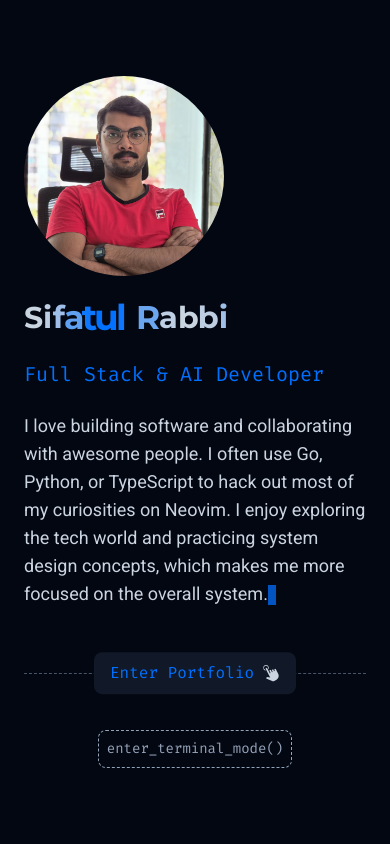
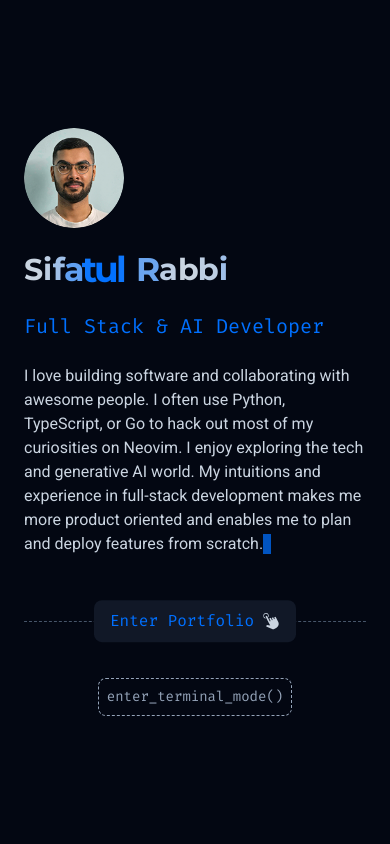
Before and after one commit to sifatulrabbi/sifatulrabbi.github.io, a React (Vite) app: page / in a window 390 px wide. Shown: the top 844 px of the page. Built offline with nearby package versions, Linux system fonts and the light colour scheme.

Commit message:
better hero transitions

```diff
--- a/src/assets/data.ts
+++ b/src/assets/data.ts
@@ -10,7 +10,9 @@ export const experienceSectionData = [
         current: true,
         jobType: "Remote",
         employmentType: "Full-time",
-        description: ["Building the next level RFX platform for the elits"],
+        description: [
+            "Collaborating with an awesome team to build industry leading AI powered RFX Response solution.",
+        ],
         techStack: ["TypeScript", "Python", "React", "Langchain"],
     },
     {
--- a/src/layouts/PortfolioLayout.tsx
+++ b/src/layouts/PortfolioLayout.tsx
@@ -1,4 +1,4 @@
-import React, { useState } from "react";
+import React, { useEffect, useState } from "react";
 import { HeroSection } from "@/modules";
 import DetailsSection from "@/modules/DetailsSection";
 import TerminalModePage from "@/modules/TerminalMode";
@@ -7,12 +7,12 @@ import TerminalModeProvider from "@/modules/TerminalMode/TerminalModeProvider";
 const PortfolioLayout: React.FC = () => {
     const [showHero, setShowHero] = useState(true);
     const [terminalMode, setTerminalMode] = useState(false);
+    const [revealUnderneath, setRevealUnderneath] = useState(false);
 
-    // <main
-    //     className={`w-full max-w-full bg-gray-900 min-h-[100vh] overflow-hidden ${
-    //         !terminalMode && showHero ? "max-h-[100vh]" : ""
-    //     }`}
-    // >
+    useEffect(() => {
+        document.body.style.overflow = showHero ? "hidden" : "auto";
+    }, [showHero]);
+
     return (
         <main
             className={`w-full min-h-max flex flex-col justify-start items-start 2xl:items-center
@@ -30,13 +30,14 @@ const PortfolioLayout: React.FC = () => {
             )}
             {!terminalMode && (
                 <div
-                    className={`z-[100] w-full fixed top-0 right-0 left-0 bottom-0 flex flex-col justify-start items-start bg-gray-950 transition-transform duration-500 ${
-                        showHero ? "" : "translate-x-full"
-                    }`}
+                    className={`z-[100] w-full fixed top-0 right-0 left-0 bottom-0 flex flex-col justify-start items-start transition-[transform,background-color] duration-500 ease-in-out bg-gray-950
+                        ${revealUnderneath ? "md:bg-gray-950/60" : ""}
+                        ${showHero ? "backdrop-blur-sm" : "translate-x-full"}`}
                 >
                     <HeroSection
                         setShowHero={setShowHero}
                         setTerminalMode={setTerminalMode}
+                        setRevealUnderneath={setRevealUnderneath}
                     />
                 </div>
             )}
--- a/src/modules/Blogs/components/Sidebar.tsx
+++ b/src/modules/Blogs/components/Sidebar.tsx
@@ -23,10 +23,11 @@ const BlogsSidebar: React.FC = () => {
                 <div className="w-full flex items-start justify-between mb-4">
                     <Link to="/blogs">
                         <img
-                            src="/logo.png"
+                            src="/me.jpg"
                             alt="Sifatul Rabbi"
                             height={50}
                             width={50}
+                            className="rounded-full"
                         />
                     </Link>
                     <button
--- a/src/modules/DetailsSection/DetailsSidebar.tsx
+++ b/src/modules/DetailsSection/DetailsSidebar.tsx
@@ -30,10 +30,11 @@ const DetailsSidebar: React.FC<{
             <div className="w-full flex items-start justify-between mb-4">
                 <button onClick={() => window.location.reload()}>
                     <img
-                        src="/logo.png"
+                        src="/me.jpg"
                         alt="Sifatul Rabbi"
                         height={50}
                         width={50}
+                        className="rounded-full"
                     />
                 </button>
                 <button
--- a/src/modules/HeroSection.tsx
+++ b/src/modules/HeroSection.tsx
@@ -6,20 +6,20 @@ import { AnimatedText } from "@/components";
 type Props = {
     setShowHero: (v: boolean) => void;
     setTerminalMode: (v: boolean) => void;
+    setRevealUnderneath?: (v: boolean) => void;
 };
 
-// const aboutmeWords =
-//     "I discovered my love for coding and building things while modding GTA 5 with Lua and XML to add new 'Cars' and 'Peds'. Coding and crafting softwares felt like having superpowers so started diving deep. As a Full-stack Engineer, I've led 2 SaaS startups in the past 3 years, focusing on translating business requirements in to applications. Building and designing backend systems excites me the most. ".split(
-//         "",
-//     );
-// I've helped rebuild HelloScribe AI's entire system in a more secure and scalable way.
 const aboutmeWords =
-    "I love building software and collaborating with awesome people. I often use Go, Python, or TypeScript to hack out most of my curiosities on Neovim. I enjoy exploring the tech world and practicing system design concepts, which makes me more focused on the overall system.".split(
+    "I love building software and collaborating with awesome people. I often use Python, TypeScript, or Go to hack out most of my curiosities on Neovim. I enjoy exploring the tech and generative AI world. My intuitions and experience in full-stack development makes me more product oriented and enables me to plan and deploy features from scratch.".split(
         "",
     );
 const aboutMeExt = "";
 
-const HeroSection: React.FC<Props> = ({ setShowHero, setTerminalMode }) => {
+const HeroSection: React.FC<Props> = ({
+    setShowHero,
+    setTerminalMode,
+    setRevealUnderneath,
+}) => {
     const [hoveringEnter, setHoveringEnter] = useState(false);
     const [aboutme, setAboutme] = useState("");
 
@@ -41,13 +41,8 @@ const HeroSection: React.FC<Props> = ({ setShowHero, setTerminalMode }) => {
     return (
         <div className="w-full h-full p-6 flex flex-col justify-center max-w-4xl mx-auto gap-10">
             <div className="w-full flex flex-col mx-auto gap-6 relative">
-                <div className="w-[200px] h-[200px] overflow-hidden flex items-center justify-center rounded-full">
-                    <img
-                        src="/me-sitting-on-chair-tshirt.jpg"
-                        height="300px"
-                        width="300px"
-                        className="bg-cover"
-                    />
+                <div className="w-[100px] h-[100px] md:w-[150px] md:h-[150px] overflow-hidden flex items-center justify-center rounded-full transition-all duration-100">
+                    <img src="/me.jpg" className="object-cover object-top" />
                 </div>
                 <h1 className="text-slate-300 font-bold text-3xl sm:text-4xl md:text-5xl selection:bg-transparent selection:text-primary-400">
                     {"Sifatul Rabbi".split("").map((str, i) => (
@@ -61,7 +56,7 @@ const HeroSection: React.FC<Props> = ({ setShowHero, setTerminalMode }) => {
                 <h4 className="text-primary-400 font-mono text-xl md:text-2xl">
                     Full Stack {"&"} AI Developer
                 </h4>
-                <p className="prose prose-invert prose-slate max-w-full relative text-lg">
+                <p className="prose prose-invert prose-slate max-w-full relative text-base md:text-lg">
                     <span className="absolute">
                         <span
                             dangerouslySetInnerHTML={{ __html: aboutme }}
@@ -80,13 +75,19 @@ const HeroSection: React.FC<Props> = ({ setShowHero, setTerminalMode }) => {
             <div className="flex flex-col items-center gap-4">
                 <button
                     onClick={handleShowDetails}
-                    className="text-slate-300 rounded-full py-4 h-[50px] w-full lg:hover:text-primary-400 lg:hover:border-primary-400 transition-colors duration-300 flex flex-row items-center justify-start overflow-hidden relative"
+                    className="z-[10] text-slate-300 rounded-full py-4 h-[50px] w-full lg:hover:text-primary-400 lg:hover:border-primary-400 transition-colors duration-300 flex flex-row items-center justify-start overflow-hidden relative"
                 >
-                    {/*<FaChevronRight className="hero-enter-btn" />*/}
+                    {/* <FaChevronRight className="hero-enter-btn delay-[0.5s]" /> */}
                     <div className="absolute left-0 right-0 h-0 border-t border-dashed border-slate-600"></div>
                     <p
-                        onMouseEnter={() => setHoveringEnter(true)}
-                        onMouseLeave={() => setHoveringEnter(false)}
+                        onMouseEnter={() => {
+                            setHoveringEnter(true);
+                            setRevealUnderneath?.(true);
+                        }}
+                        onMouseLeave={() => {
+                            setHoveringEnter(false);
+                            setRevealUnderneath?.(false);
+                        }}
                         className="absolute top-1/2 left-1/2 -translate-y-1/2 -translate-x-1/2 bg-gray-900 flex gap-2 items-center min-w-max px-4 py-2 rounded-lg font-mono"
                     >
                         <span
--- a/src/modules/TerminalMode/components/Navbar.tsx
+++ b/src/modules/TerminalMode/components/Navbar.tsx
@@ -9,7 +9,12 @@ const Navbar: React.FC<Props> = ({ closeTerminal }) => {
     return (
         <nav className="fixed top-0 right-0 left-0 h-[60px] z-[100] flex flex-row items-center justify-between px-4 text-white border-b border-slate-800 bg-slate-900">
             <button>
-                <img src="/logo.png" height="34px" width="34px" />
+                <img
+                    src="/me.jpg"
+                    height="34px"
+                    width="34px"
+                    className="rounded-full"
+                />
             </button>
             <button
                 onClick={closeTerminal}
--- a/src/modules/TerminalMode/experienceData.ts
+++ b/src/modules/TerminalMode/experienceData.ts
@@ -6,7 +6,7 @@ export const experiencesData = [
 SEQUESTO, Belgium -- Full-time, Remote -- Oct 2024 - Present
 
 *RFX Response Platform powered by AI*
-- Building the next level RFX platform for the elits
+- Collaborating with an awesome team to build industry leading AI powered RFX Response solution.
 
 `,
     },
```
Also changed, not shown: public/me.jpg.
